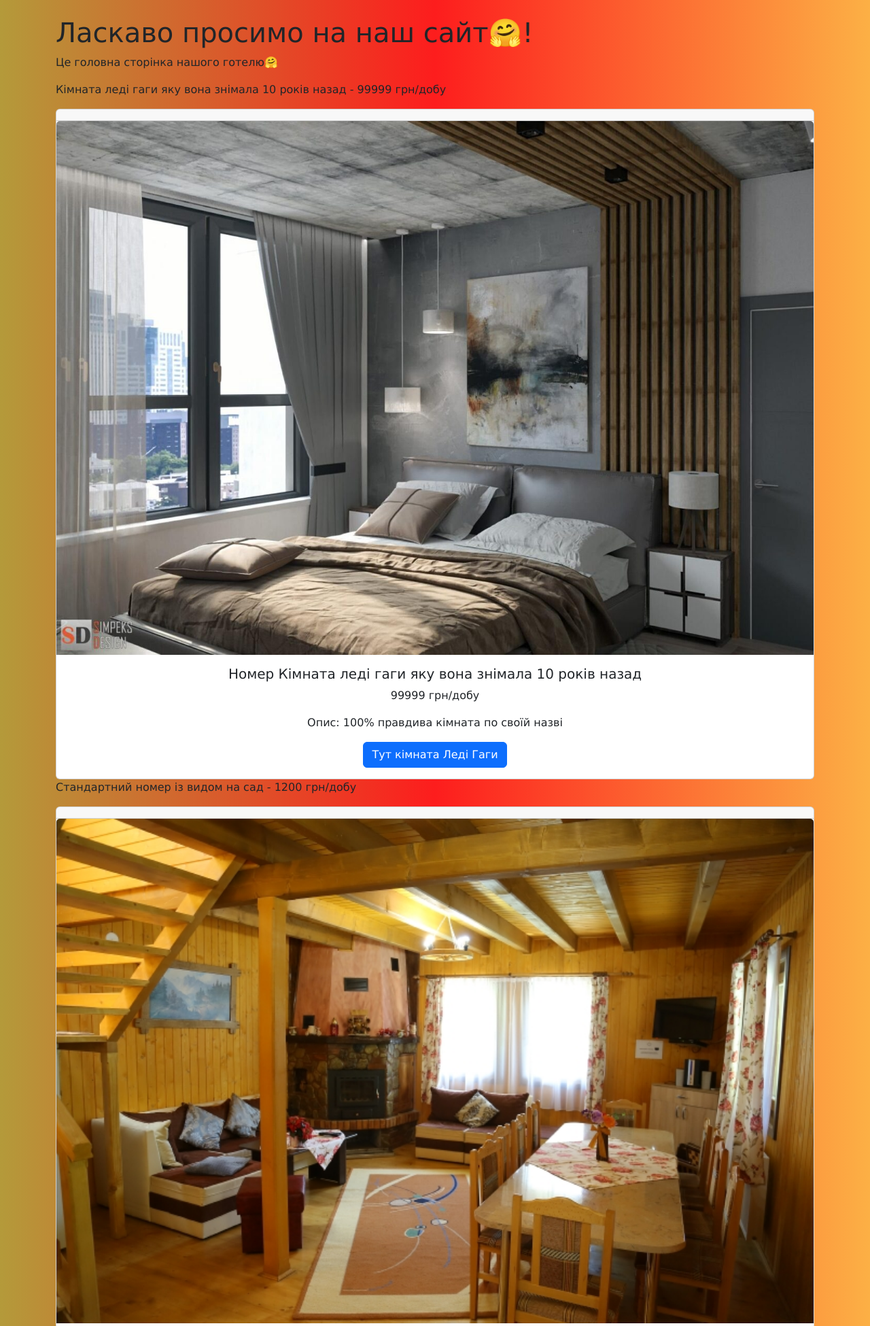
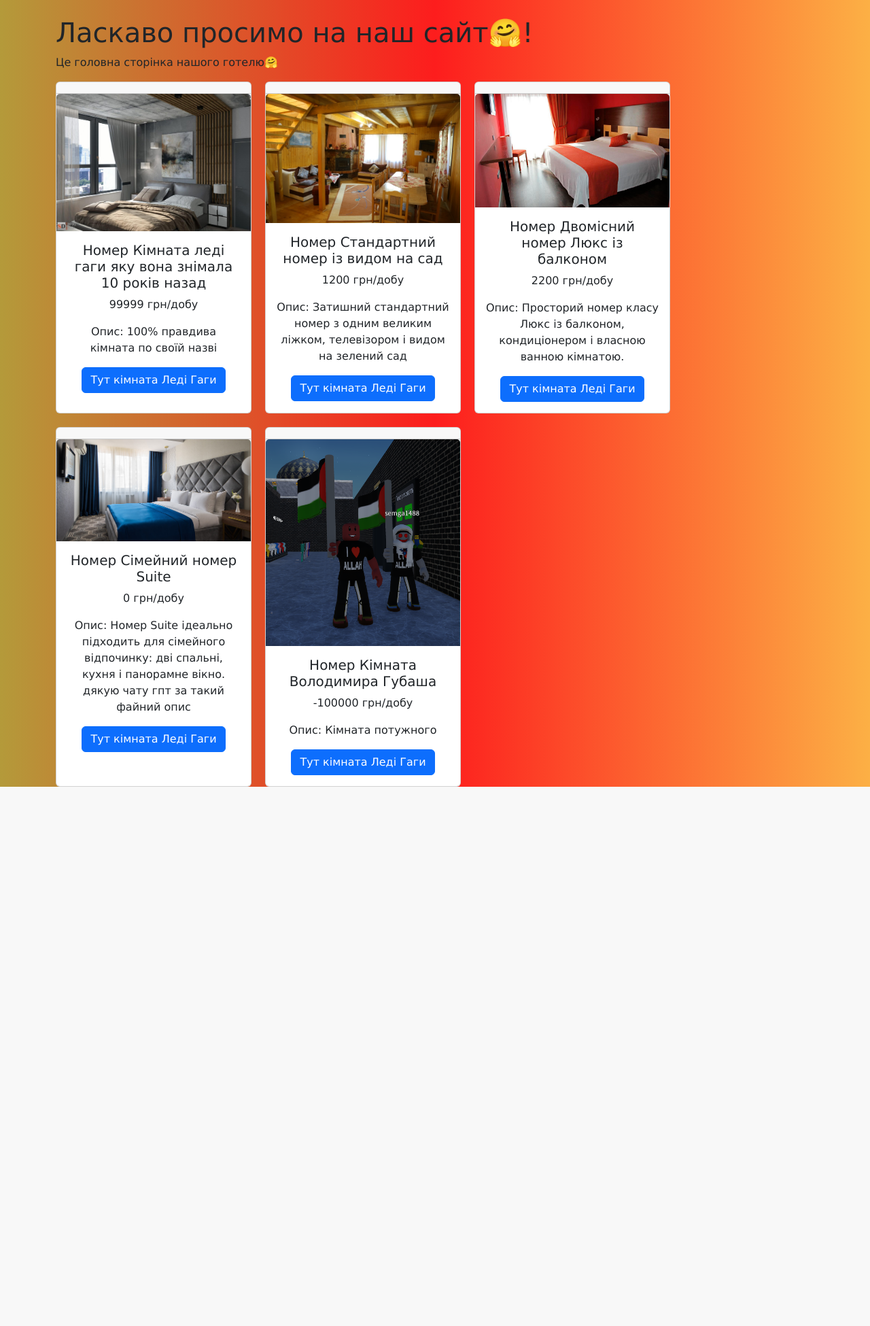
Before and after one commit to Chicodup/cs, a Django app: page / in a window 1280 px wide. Shown: the top 1950 px of the page at 68% size. After the commit the page ends 1157 px from the top, so only its background shows below. Run offline with Django 5.2, Linux system fonts and the light colour scheme; data comes from the database, SQL or seed files in the repository.

Commit message:
pppppppp

```diff
--- a/static/css/style.css
+++ b/static/css/style.css
@@ -3,7 +3,7 @@ background: #b49a3a;
 background: linear-gradient(90deg, rgba(180, 154, 58, 1) 0%, rgba(253, 29, 29, 1) 50%, rgba(252, 176, 69, 1) 100%);
     font-family: Verdana, Geneva, Tahoma, sans-serif
 }
-.room-list {
+.rooms-list {
     display: flex;
     flex-wrap: wrap;
     gap: 20px;
--- a/templates/home.html
+++ b/templates/home.html
@@ -6,8 +6,8 @@
 <p>Це головна сторінка нашого готелю🤗</p>
 <div class="rooms-list">
     {% for room in rooms %}
-        <p>{{room.title}} - {{room.price}} грн/добу</p>
-           <div class="card text-center">
+           <div class="card text-center" style ="max-width: 18rem;">
+
   <div class="card-header">
     <ul class="nav nav-tabs card-header-tabs">
       <li class="nav-item">
```
